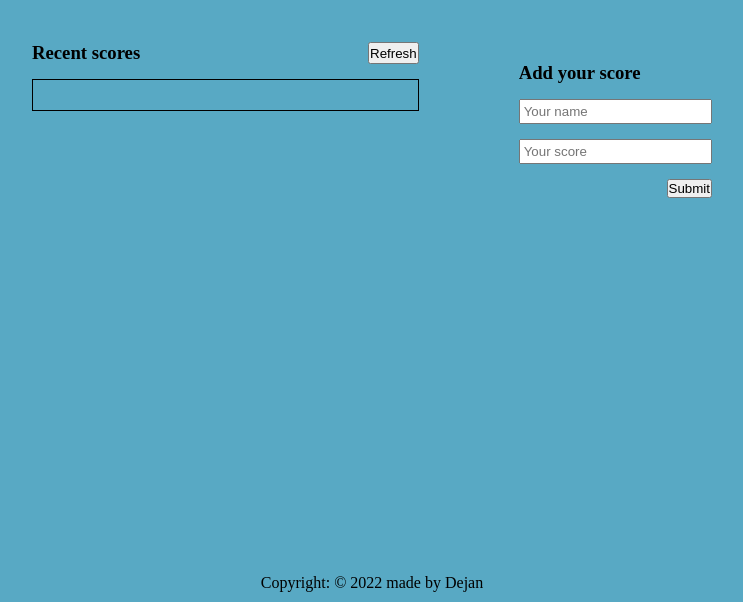
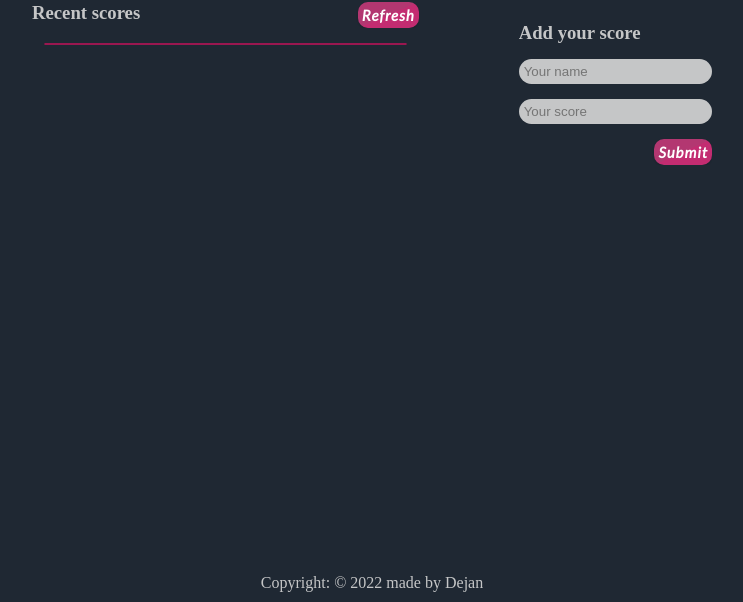
Before and after one commit to DeVuDeveloper/Leaderboard, a website built with webpack: page src/index.html in a window 1280 px wide. Shown: the part 198-800 px from the top of the page, without its empty margins (268-1011 px from the left). Built offline with nearby package versions, Linux system fonts and the light colour scheme; a web font is replaced by a local one.

Commit message:
styling with CSS

```diff
--- a/src/index.html
+++ b/src/index.html
@@ -27,7 +27,11 @@
         <form class='form'>
           <input id='name' type="text" placeholder="Your name">
           <input id='score' type="number" placeholder="Your score">
-          <button class='btn' type='button'>Submit</button>
+          <button class='btn' type='button'>Submit <span></span>
+            <span></span>
+            <span></span>
+            <span></span>
+          </button>
         </form>
       </section>
       <footer>
--- a/src/style.css
+++ b/src/style.css
@@ -1,3 +1,7 @@
+@import url('https://fonts.googleapis.com/css2?family=Neonderthaw&display=swap');
+@import url('https://fonts.googleapis.com/css2?family=Lato:ital@1&display=swap');
+
+
 * {
   margin: 0;
   padding: 0;
@@ -6,7 +10,7 @@
 }
 
 body {
-  background-color: rgb(88, 169, 196);
+  background-color: #1f2833;
 }
 
 main {
@@ -17,8 +21,10 @@ main {
 }
 
 header h1 {
-  font-size: 35px;
-  margin: 50px 0;
+  font-size: 52px;
+  margin: 20px 0;
+  color: #c5c6c7;
+  font-family: 'Neonderthaw', sans-serif;
 }
 
 .heading {
@@ -27,20 +33,36 @@ header h1 {
   margin-bottom: 15px;
 }
 
+h3 {
+  color: #c5c6c7;
+}
+
 .score-list {
-  border: 1px solid #000;
+  border: 1px solid #9a1750;
+  border-radius: 12px;
+  margin: 12px;
 }
 
 .scores {
-  padding: 15px;
+
 }
 
 .scores li {
+  display: flex;
+  justify-content: space-between;
   padding: 5px;
 }
 
 .scores li:nth-child(odd) {
-  background-color: #ddd;
+  background-color: #376e6f;
+  color: #fff;
+  font-weight: bolder;
+}
+
+.scores li:nth-child(even) {
+  background-color: #da7b93;
+  color: #9a1750;
+  font-weight: bolder;
 }
 
 .add {
@@ -52,6 +74,24 @@ header h1 {
   margin-top: 20px;
 }
 
+.refresh-btn {
+  background: linear-gradient(to left top, #c32c71 50%, #b33771 50%);
+  border-style: none;
+  color:#fff;
+  font-size: 15px;
+  letter-spacing: 1px;
+  font-family: 'Lato', sans-serif;
+  font-weight: 600;
+  outline: none;
+  cursor: pointer;
+  position: relative;
+  padding: 4px;
+  border-radius: 10px;
+  overflow: hidden;
+  transition: all .5s;
+  box-shadow: 0 1px 2px rgba(0,0,0,.2);
+}
+
 form {
   display: flex;
   flex-direction: column;
@@ -60,11 +100,29 @@ form {
 }
 
 form input {
-  padding: 3px;
+  padding: 5px;
+  border: none;
+  border-radius: 25px;
+  background-color: #c5c6c7;
 }
 
 .btn {
   align-self: end;
+  background: linear-gradient(to left top, #c32c71 50%, #b33771 50%);
+  border-style: none;
+  color:#fff;
+  font-size: 15px;
+  letter-spacing: 1px;
+  font-family: 'Lato', sans-serif;
+  font-weight: 600;
+  outline: none;
+  cursor: pointer;
+  position: relative;
+  padding: 4px;
+  border-radius: 10px;
+  overflow: hidden;
+  transition: all .5s;
+  box-shadow: 0 1px 2px rgba(0,0,0,.2);
 }
 
 footer {
@@ -72,6 +130,10 @@ footer {
   width: 100%;
   bottom: 0;
   padding: 10px 10px;
+}
+
+footer p {
+  color: #c5c6c7;
 }
 
 @media only screen and (min-width: 678px) {
@@ -89,6 +151,12 @@ footer {
     flex: 2;
   }
 
+  .scores li {
+    display: flex;
+    justify-content: space-between;
+    padding: 15px;
+  }
+
   .add {
     flex: 1;
   }
```
Also changed, not shown: dist/index.html, dist/main.js.
